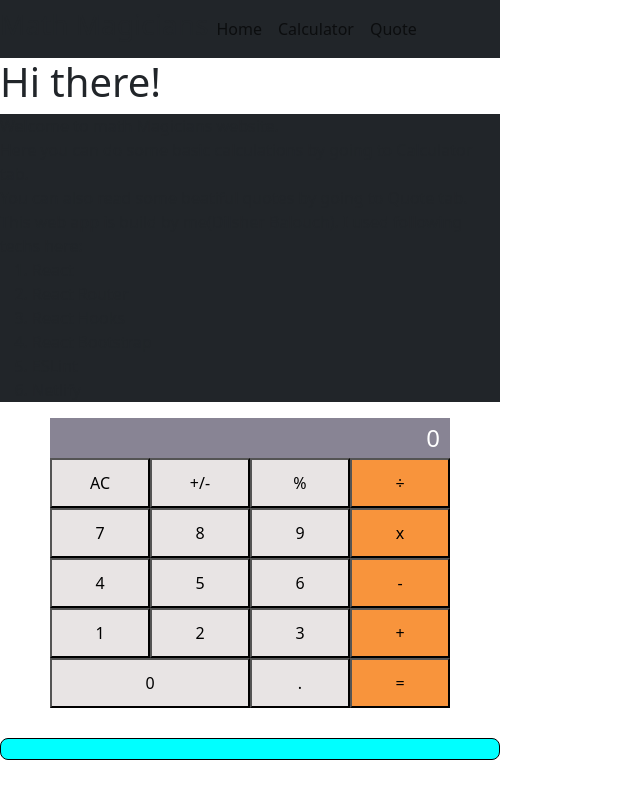
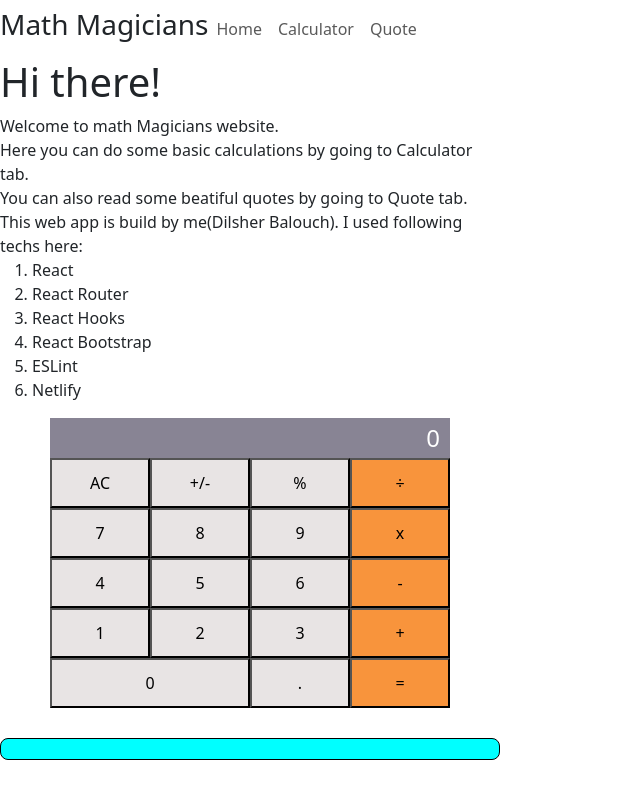
Before and after one commit to DilsherB/math-magician, a React (Create React App) app: page / in a window 1280 px wide. Shown: the whole page, without its empty margins (0-640 px from the left). Built offline with nearby package versions, Linux system fonts and the light colour scheme; no server answers.

Commit message:
name of the app changed in index.html

```diff
--- a/public/index.html
+++ b/public/index.html
@@ -10,34 +10,11 @@
       content="Web site created using create-react-app"
     />
     <link rel="apple-touch-icon" href="%PUBLIC_URL%/logo192.png" />
-    <!--
-      manifest.json provides metadata used when your web app is installed on a
-      user's mobile device or desktop. See https://developers.google.com/web/fundamentals/web-app-manifest/
-    -->
     <link rel="manifest" href="%PUBLIC_URL%/manifest.json" />
-    <!--
-      Notice the use of %PUBLIC_URL% in the tags above.
-      It will be replaced with the URL of the `public` folder during the build.
-      Only files inside the `public` folder can be referenced from the HTML.
-
-      Unlike "/favicon.ico" or "favicon.ico", "%PUBLIC_URL%/favicon.ico" will
-      work correctly both with client-side routing and a non-root public URL.
-      Learn how to configure a non-root public URL by running `npm run build`.
-    -->
-    <title>React App</title>
+    <title>Math Magicians(React App)</title>
   </head>
   <body>
     <noscript>You need to enable JavaScript to run this app.</noscript>
     <div id="root"></div>
-    <!--
-      This HTML file is a template.
-      If you open it directly in the browser, you will see an empty page.
-
-      You can add webfonts, meta tags, or analytics to this file.
-      The build step will place the bundled scripts into the <body> tag.
-
-      To begin the development, run `npm start` or `yarn start`.
-      To create a production bundle, use `npm run build` or `yarn build`.
-    -->
   </body>
 </html>
--- a/src/components/Home.js
+++ b/src/components/Home.js
@@ -4,7 +4,7 @@ const Home = () => {
   return (
     <div>
       <h1>Hi there!</h1>
-      <p className="text-left bg-dark">
+      <p className="text-left">
         Welcome to math Magicians website.
         <br />
         Here you can do some basic calculations by going to Calculator tab.
--- a/src/components/Menu.js
+++ b/src/components/Menu.js
@@ -8,10 +8,10 @@ const Menu = () => {
   };
   return (
     <div>
-      <nav className="navbar navbar-expand-lg navbar-light bg-dark">
+      <nav className="navbar navbar-expand-lg navbar-light">
         <h3>Math Magicians</h3>
         {/* <div className="collapse navbar-collapse" id="navbarNav"> */}
-        <ul className="navbar-nav">
+        <ul className="navbar-nav d-flex">
           {Object.keys(menuItems).map((item) => (
             <li className="nav-item" key={item}>
               <a className="nav-link" href={`#${item}`}>
```
